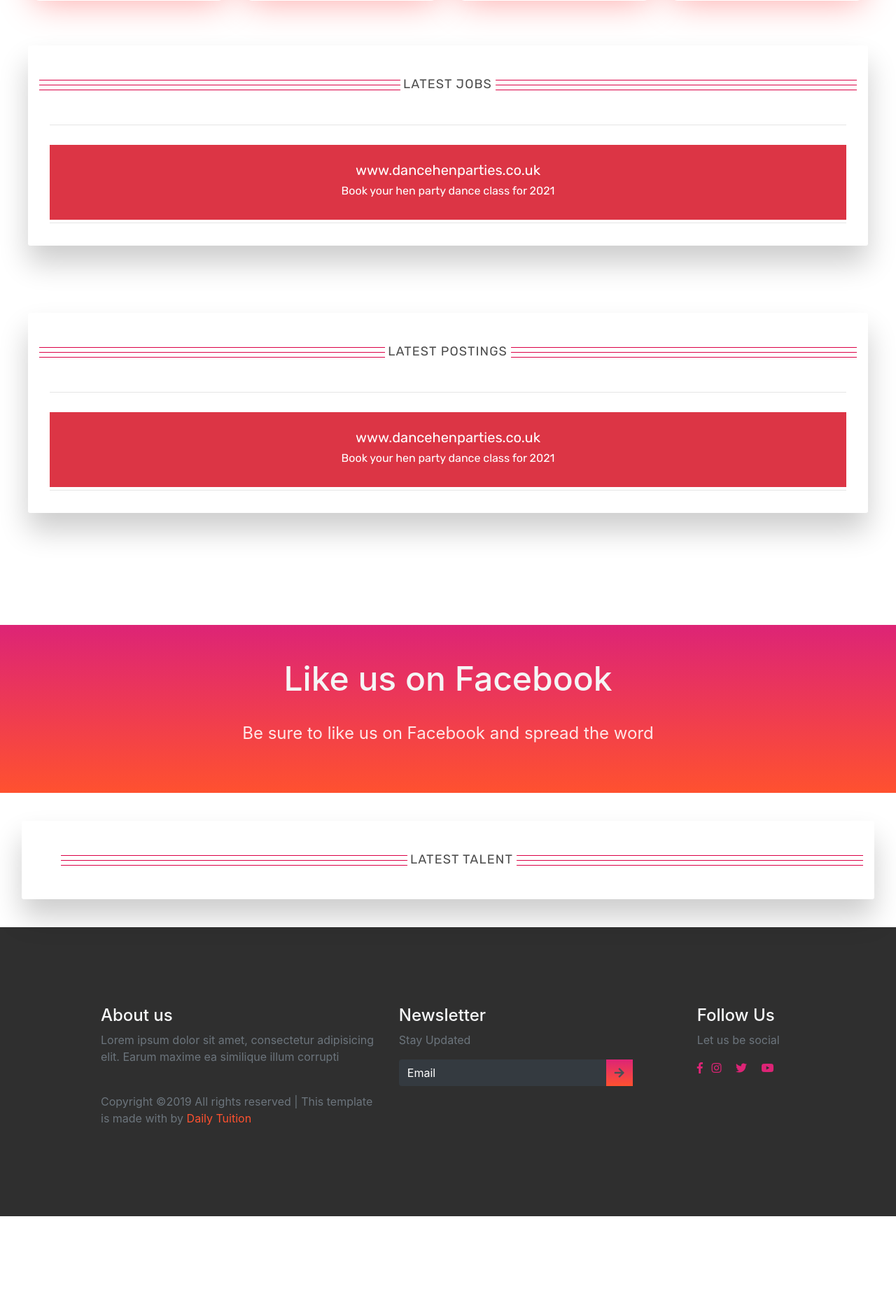
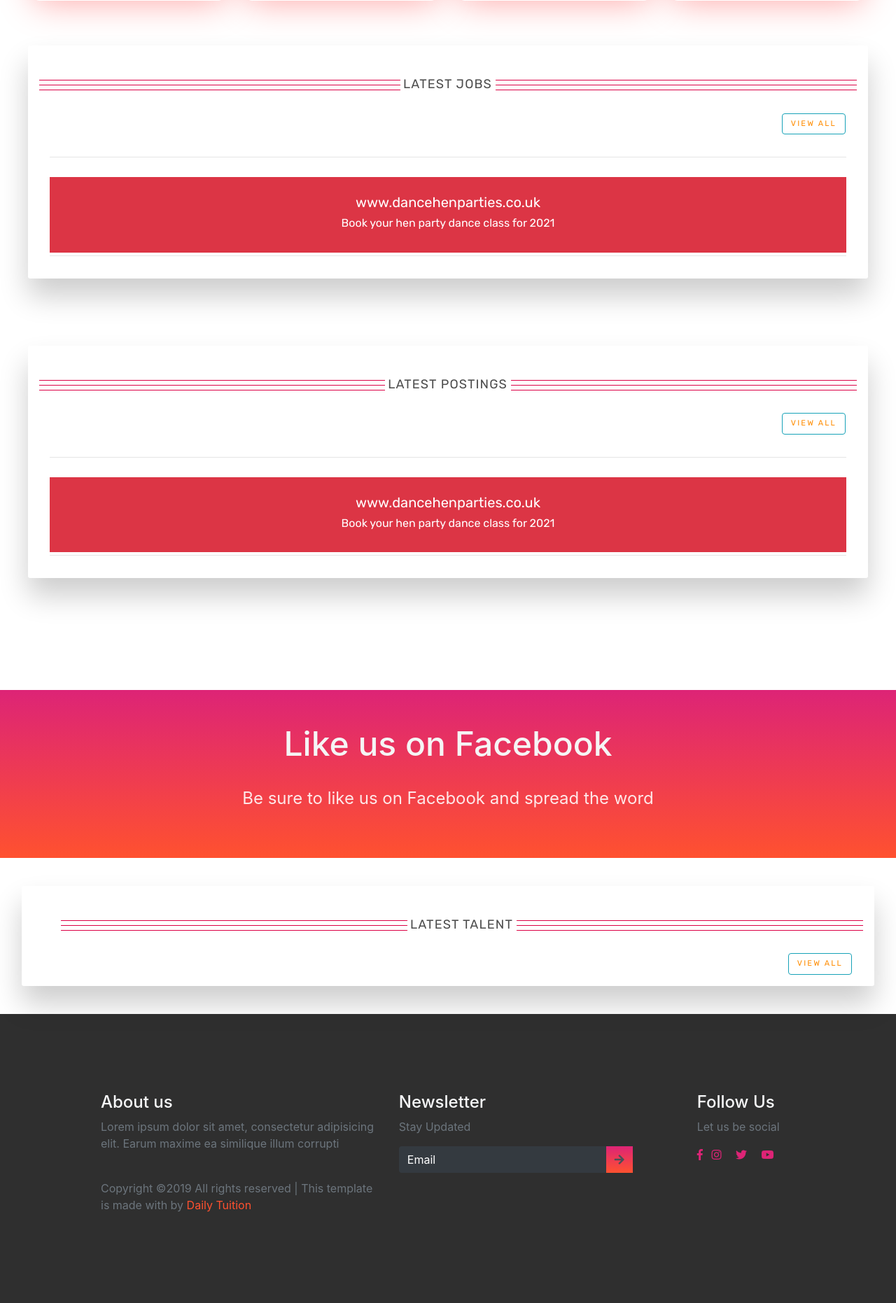
Before and after one commit to dancecentreuk/coviddancersuk, a Django app: page / in a window 1280 px wide. Shown: the part 1038-2900 px from the top of the page at 70% size. Before the commit the page ends 2776 px from the top, so only its background shows below. Run offline with Django 3.2, Linux system fonts and the light colour scheme; data that the repository does not hold is empty; some libraries are stand-ins or nearby versions; some web fonts are replaced.

Commit message:
updated index 23

```diff
--- a/pages/templates/pages/index.html
+++ b/pages/templates/pages/index.html
@@ -150,6 +150,11 @@
                                         <span class="inner-stripe"></span>
                                     </span>
                                 </h1>
+                            <div class="row">
+                                <div class="col-12 mb-2">
+                                    <a class="btn btn-outline-info float-right custom_button mr-3 mb-2" href="{% url 'adverts' %}">View All</a>
+                                </div>
+                            </div>
 
                             <div class="col-lg-12">
                                 <!-- Products filters -->
@@ -227,6 +232,13 @@
                                         <span class="inner-stripe"></span>
                                     </span>
                                 </h1>
+
+
+                            <div class="row">
+                                <div class="col-12 mb-2">
+                                    <a class="btn btn-outline-info float-right custom_button mr-3 mb-2" href="{% url 'postings' %}">View All</a>
+                                </div>
+                            </div>
 
                             <div class="col-lg-12">
                                 <!-- Products filters -->
@@ -353,10 +365,18 @@
                                         <span class="inner-stripe"></span>
                                     </span>
                                 </h1>
+
+                            <div class="row">
+                                <div class="col-12 ">
+                                    <a class="btn btn-outline-info float-right custom_button mr-3 " href="{% url 'talents' %}">View All</a>
+                                </div>
+                            </div>
+
+
                             <div class="col-lg-12">
                                 <!-- Products filters -->
 
-                                <div class="row mt-3">
+                                <div class="row">
                                     {% for talent in talents %}
                                         <div class="col-lg-2 col-md-3 col-sm-4 col-6 mb-3">
                                             <div class="card" style="width: 9rem;">
```
